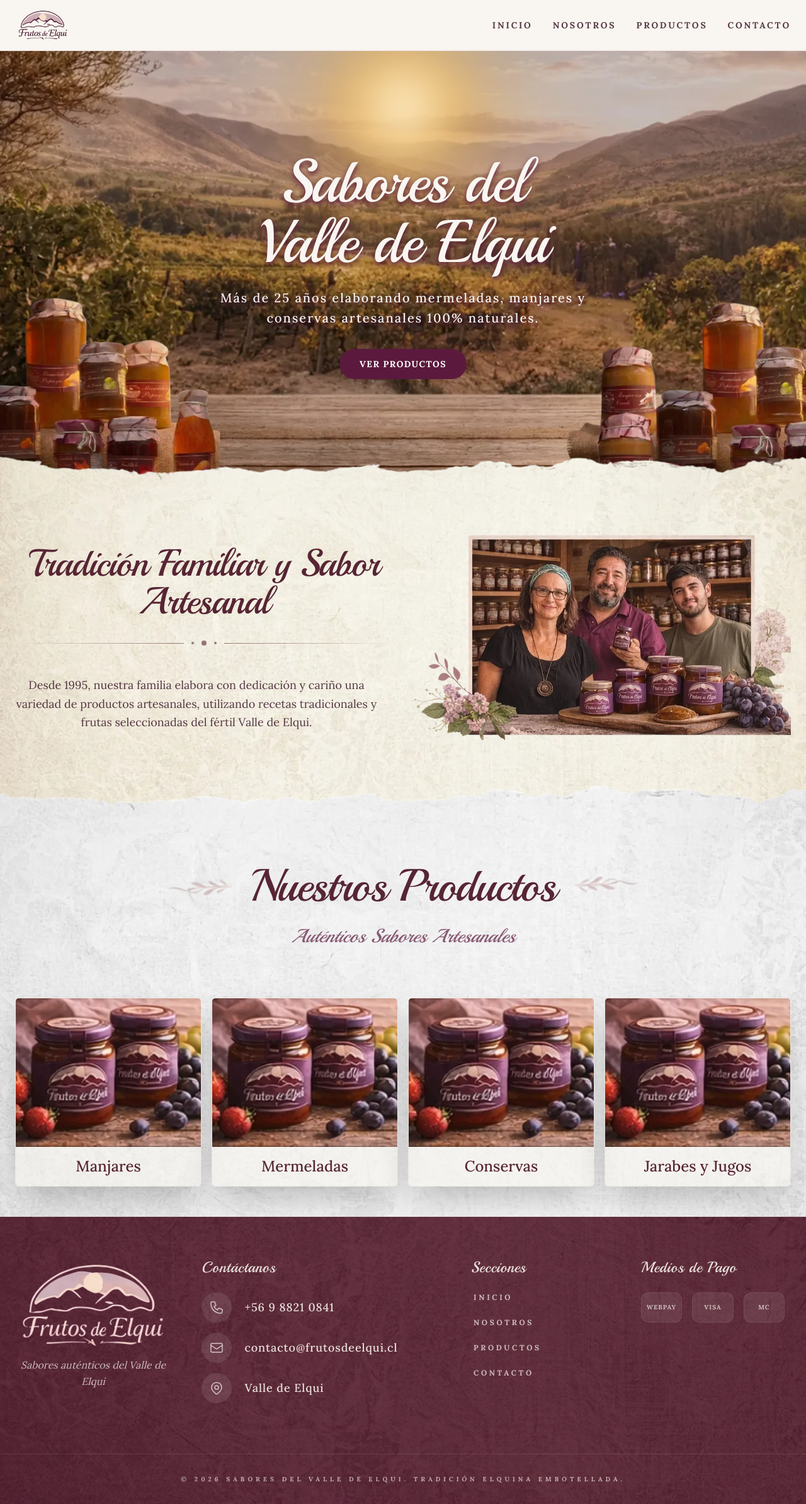
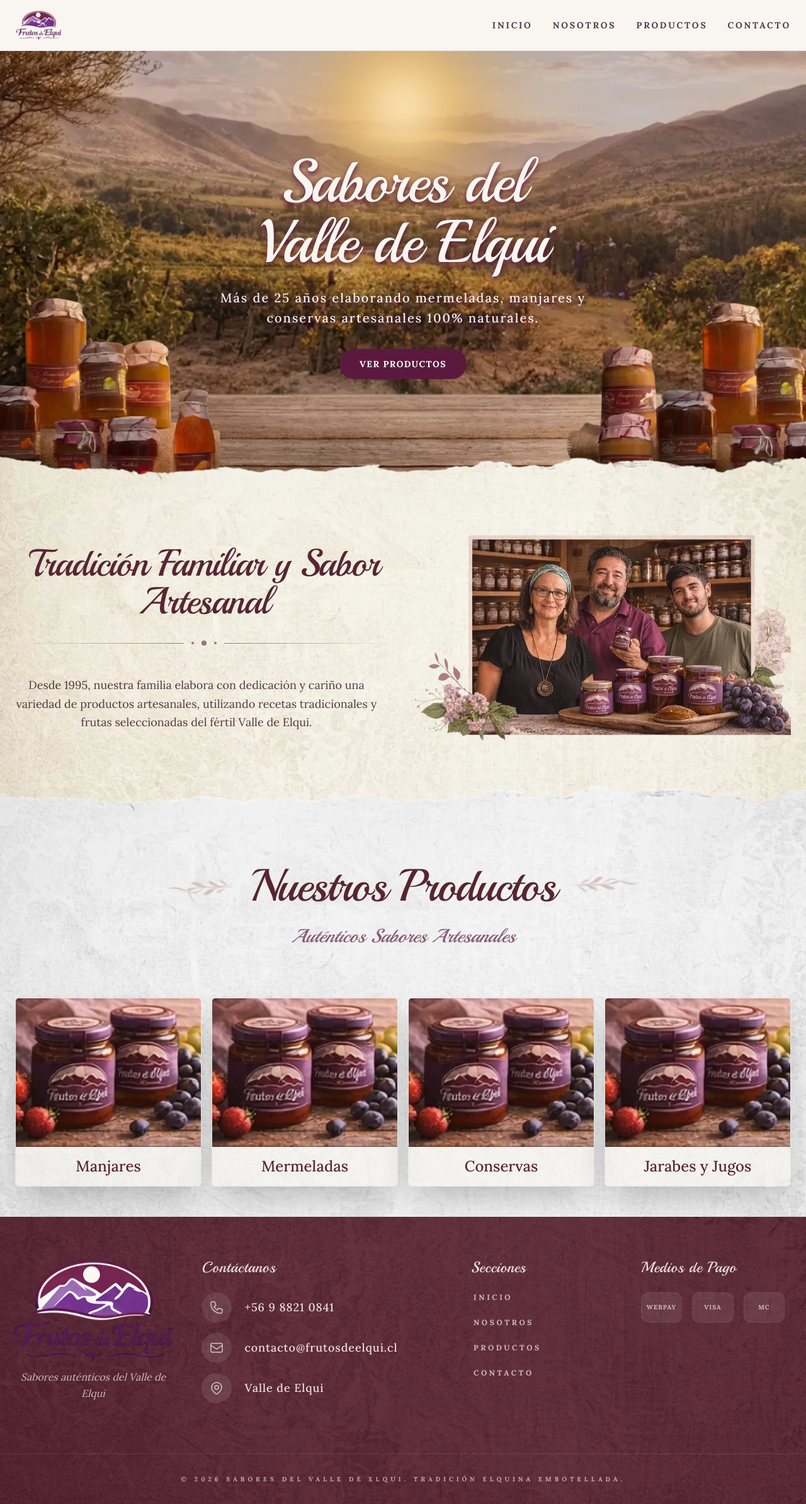
Before and after one commit to haracena/frutos-elqui-frontend, a Next.js app: page / in a window 1280 px wide. Shown: the whole page at 63% size. Built offline with nearby package versions, Linux system fonts and the light colour scheme.

Commit message:
Adds new logo

```diff
--- a/app/page.tsx
+++ b/app/page.tsx
@@ -150,7 +150,7 @@ export default function Home() {
         <div className="max-w-7xl mx-auto p-4 py-16 relative grid sm:grid-cols-2 lg:grid-cols-4 gap-16 border-b border-brand-cream/10 pb-20 justify-items-center">
           <div className="space-y-2">
             <img
-              src="/assets/images/logo-cream.webp"
+              src="/assets/images/logo-new.webp"
               alt="Frutos de Elqui"
               className="sm:w-full w-[80%] max-w-[280px] mx-auto opacity-100"
             />
--- a/components/Header.tsx
+++ b/components/Header.tsx
@@ -36,7 +36,7 @@ const Header = () => {
         >
           <a href="#inicio" className="flex items-center gap-3 group">
             <img
-              src="/assets/images/logo.webp"
+              src="/assets/images/logo-new.webp"
               alt="Frutos de Elqui Logo"
               className="h-10 md:h-12 w-auto object-contain transition-transform group-hover:scale-105"
             />
@@ -105,7 +105,7 @@ const Header = () => {
         >
           <div className="absolute top-10 left-10 opacity-20">
             <img
-              src="/assets/images/logo.webp"
+              src="/assets/images/logo-new.webp"
               alt=""
               className="h-8 grayscale"
             />
@@ -135,9 +135,9 @@ const Header = () => {
 
           <div className="mt-auto mb-10 space-y-4">
             <img
-              src="/assets/images/logo.webp"
+              src="/assets/images/logo-new.webp"
               alt=""
-              className="mx-auto w-[80%] opacity-55"
+              className="mx-auto w-[80%] opacity-80"
             />
             <p className="text-xs text-center uppercase tracking-widest text-brand-purple/60 font-bold">
               Sabores del Valle de Elqui
```
